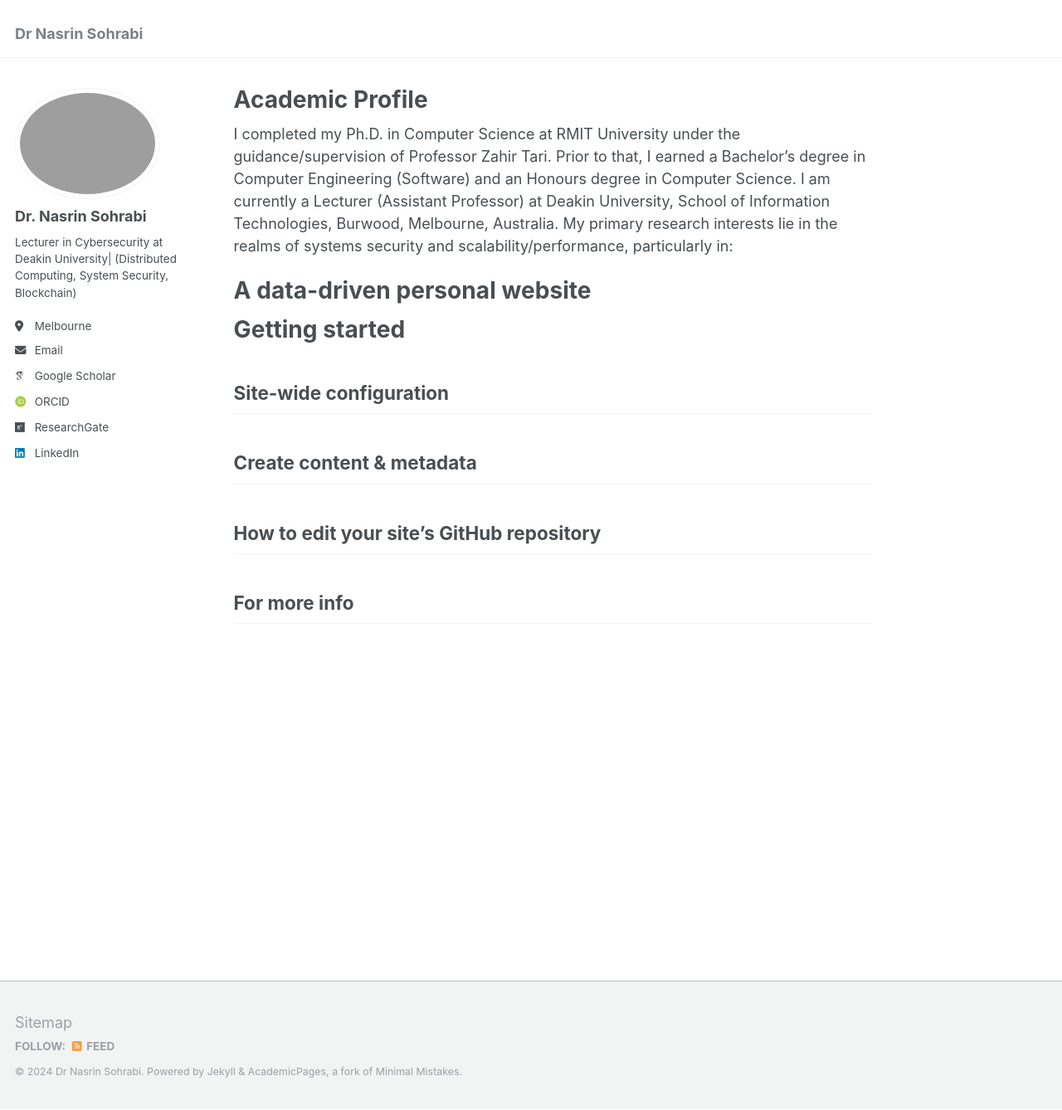
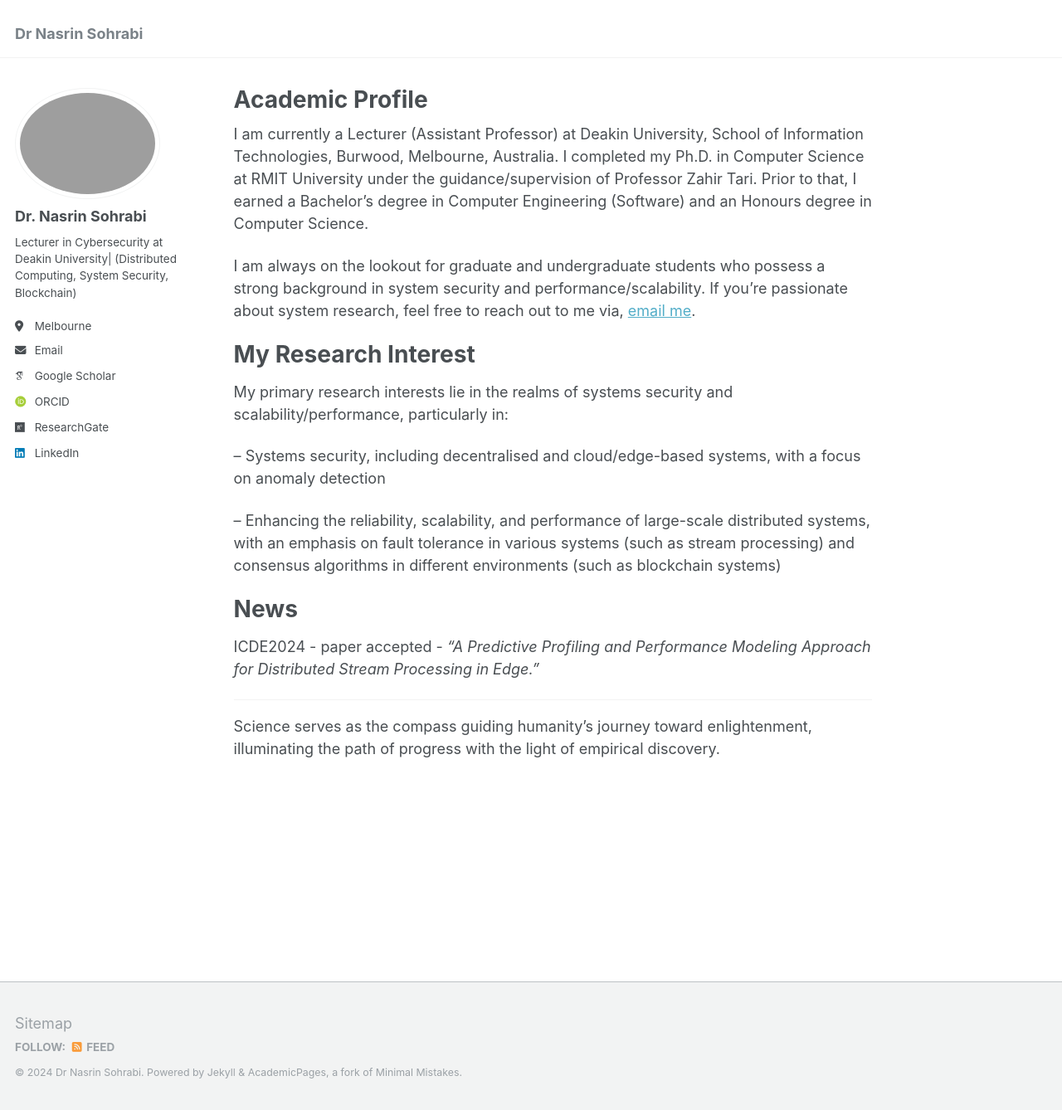
Before and after one commit to Nasrin-Sohrabi/Nasrin-Sohrabi.github.io, a Jekyll site: the page built from _pages/about.md, in a window 1280 px wide and 1338 px high. Shown: the whole window at 83% size. Built offline with Jekyll 4.4.1, drawn with Linux system fonts in a browser that asks for light colours; some web fonts are replaced.

Commit message:
updating

```diff
--- a/_pages/about.md
+++ b/_pages/about.md
@@ -7,28 +7,29 @@ redirect_from:
   - /about.html
 ---
 
-I completed my Ph.D. in Computer Science at RMIT University under the guidance/supervision of Professor Zahir Tari. Prior to that, I earned a Bachelor's degree in Computer Engineering (Software) and an Honours degree in Computer Science.
-      I am currently a Lecturer (Assistant Professor) at Deakin University, School of Information Technologies, Burwood, Melbourne, Australia.
-      My primary research interests lie in the realms of systems security and scalability/performance, particularly in:
+I am currently a Lecturer (Assistant Professor) at Deakin University, School of Information Technologies, Burwood, Melbourne, Australia. I completed my Ph.D. in Computer Science at RMIT University under the guidance/supervision of Professor Zahir Tari. Prior to that, I earned a Bachelor's degree in Computer Engineering (Software) and an Honours degree in Computer Science.
 
-A data-driven personal website
+
+I am always on the lookout for graduate and undergraduate students who possess a strong background in system security and performance/scalability. If you're passionate about system research, feel free to reach out to me via, <a href="nasrin.sohrabi@deakin.edu.au">email me</a>.
+
+My Research Interest
 ======
 
-Getting started
-======
+ My primary research interests lie in the realms of systems security and scalability/performance, particularly in:
 
+ -- Systems security, including decentralised and cloud/edge-based systems, with a focus on anomaly detection
 
-Site-wide configuration
-------
+ -- Enhancing the reliability, scalability, and performance of large-scale distributed systems, with an emphasis on fault tolerance in various systems (such as stream processing) and consensus algorithms in different environments (such as blockchain systems)
 
 
 
-Create content & metadata
-------
+
+News
+======
+ICDE2024 - paper accepted - <span style="font-style: italic;"> "A Predictive Profiling and Performance Modeling Approach for Distributed Stream Processing in Edge."</span>
 
 
-How to edit your site's GitHub repository
+
 ------
-
-For more info
-------
+Science serves as the compass guiding humanity's journey toward enlightenment,
+    illuminating the path of progress with the light of empirical discovery.
```
